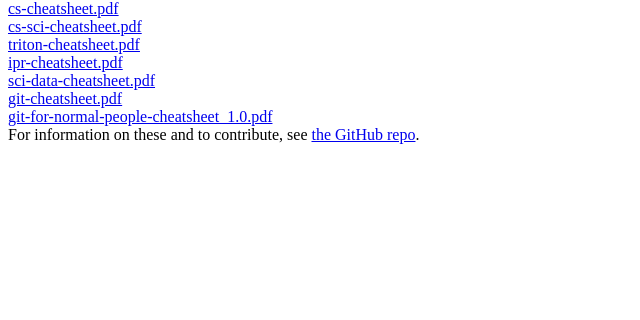
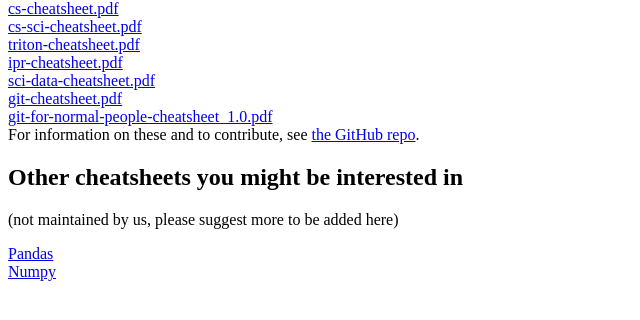
Before and after one commit to AaltoSciComp/cheatsheets, a plain HTML site: page index.html in a window 1280 px wide. Shown: the part 66-386 px from the top of the page, without its empty margins (0-640 px from the left). Drawn offline with Linux system fonts and the light colour scheme.

Commit message:
index: Links to other cheatsheets

```diff
--- a/index.html
+++ b/index.html
@@ -11,3 +11,10 @@
 For information on these and to contribute,
 see <a href="https://github.com/AaltoSciComp/cheatsheets">the GitHub
 repo</a>.
+
+
+<h2>Other cheatsheets you might be interested in</h2>
+<p>(not maintained by us, please suggest more to be added here)</p>
+
+<a href="https://pandas.pydata.org/Pandas_Cheat_Sheet.pdf">Pandas</a><br>
+<a href="https://datacamp-community-prod.s3.amazonaws.com/ba1fe95a-8b70-4d2f-95b0-bc954e9071b0">Numpy</a><br>
```
